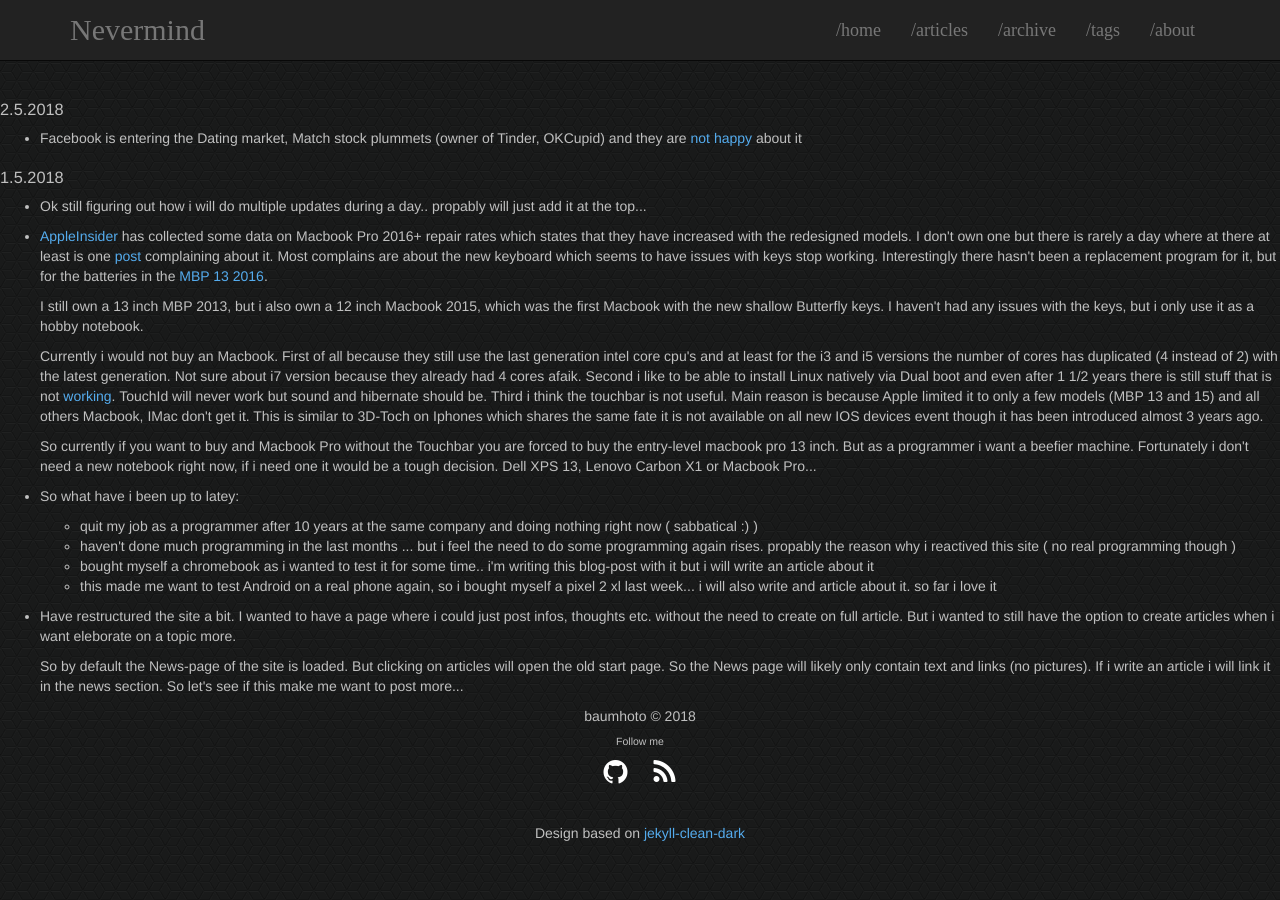
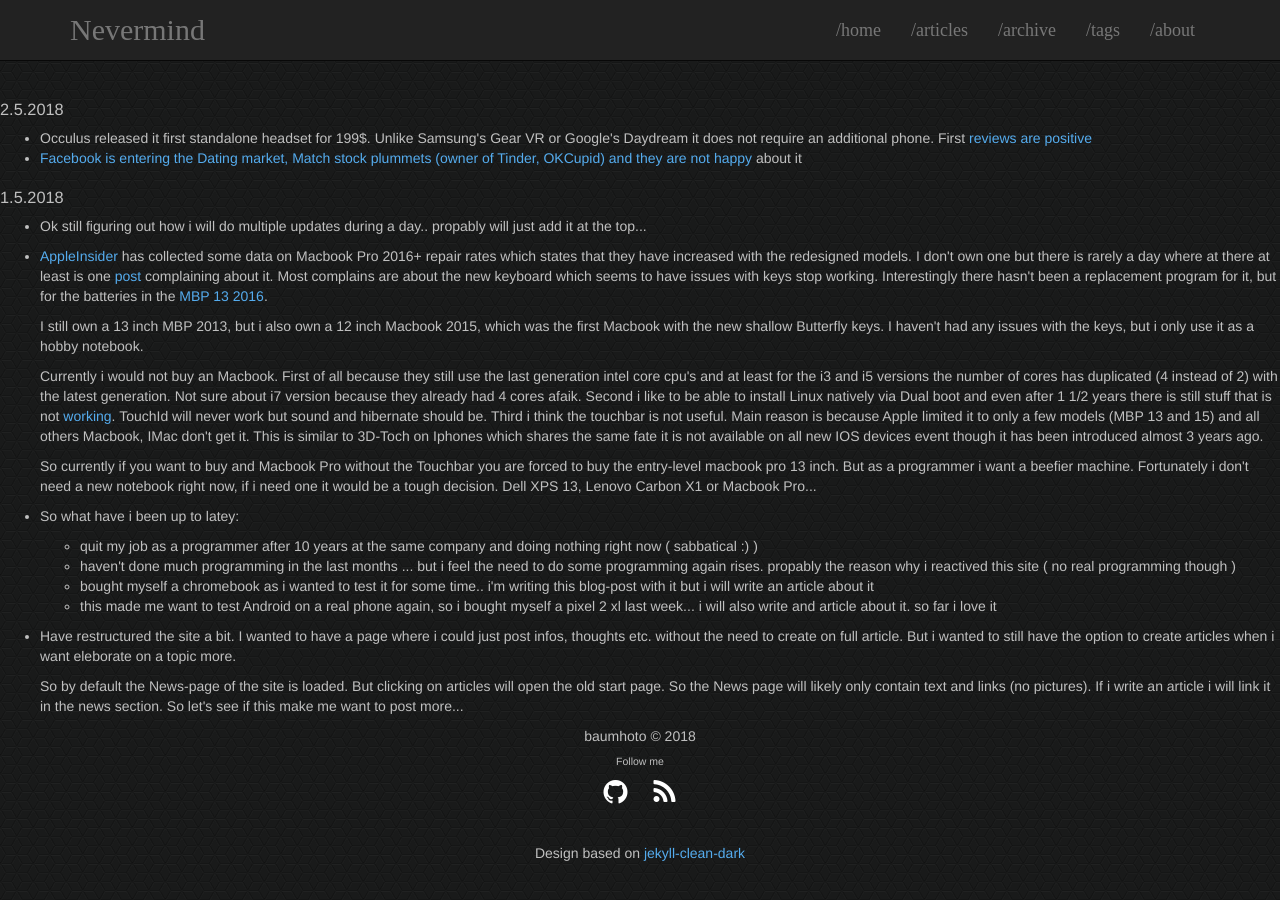
Before and after one commit to baumhoto/baumhoto.github.io, a Jekyll site: the page html/news.html, which Jekyll copies as it is, in a window 1280 px wide. Built offline with Jekyll 4.4.1, drawn with Linux system fonts in a browser that asks for light colours.

Commit message:
added Occulus Go news

```diff
--- a/html/news.html
+++ b/html/news.html
@@ -55,6 +55,7 @@
     <div id="2018_5_2">
       <h3>2.5.2018</h3>
       <ul>
+      <li>Occulus released it first standalone headset for 199$. Unlike Samsung's Gear VR or Google's Daydream it does not require an additional phone. First <a href="https://arstechnica.com/gaming/2018/05/oculus-go-review-the-wireless-vr-future-begins-today-for-only-199/" > reviews are positive</li>
         <li>Facebook is entering the Dating market, Match stock plummets (owner of Tinder, OKCupid) and they are <a href="https://www.theverge.com/2018/5/1/17308806/facebook-dating-app-match-group-tinder-okcupid">not happy</a> about it</li>
       </ul>
     </div>
```
